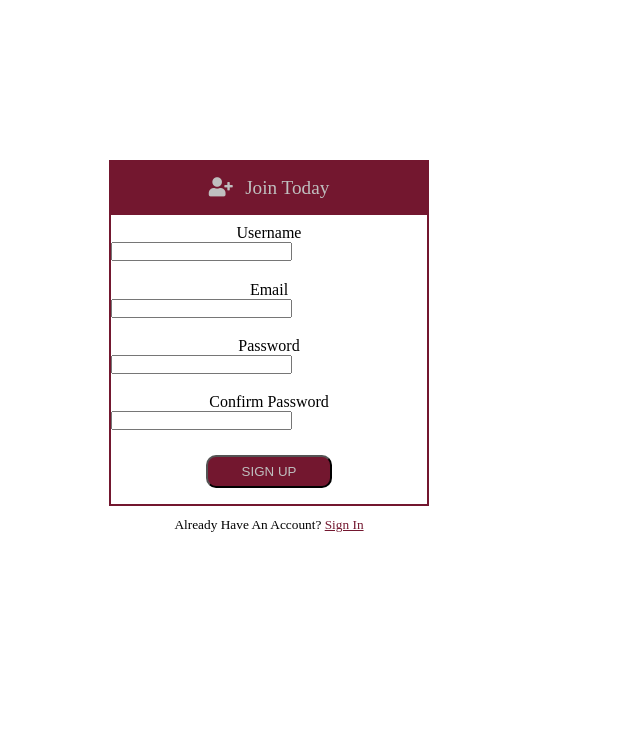
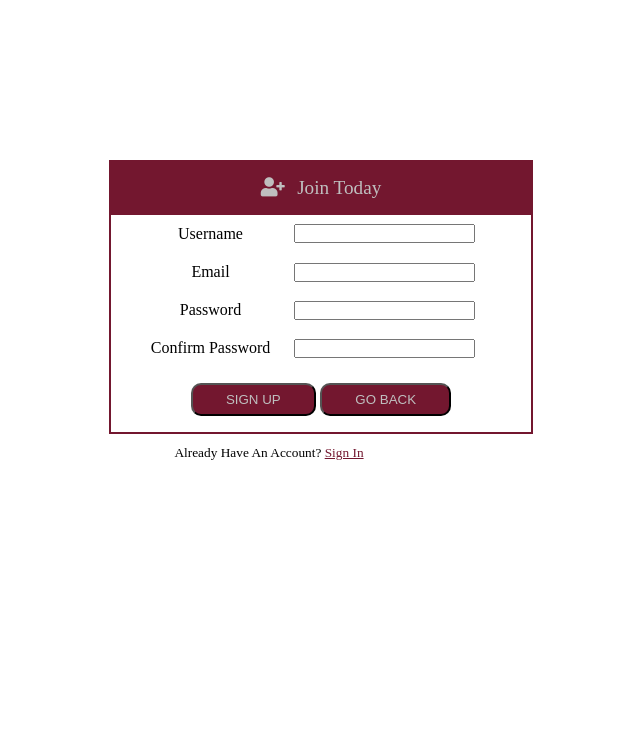
Before and after one commit to marcinchaluda/PRoMan, a Flask app: page /register in a window 1280 px wide. Shown: the top 746 px of the page, without its empty margins (371-1011 px from the left). Before the commit the page ends 532 px from the top, so only its background shows below. Run offline with Flask 2, Linux system fonts and the light colour scheme; parts of the project's set-up code (start-up, migrations or seed data) failed here and were passed over; some libraries are stand-ins or nearby versions; some web fonts are replaced.

Commit message:
add go back button

```diff
--- a/static/css/main.css
+++ b/static/css/main.css
@@ -51,6 +51,7 @@
 
 .header a.btn-user {
     margin: 0 1em 0 0;
+    min-width: 80px;
 }
 
 .board-container li a {
@@ -218,7 +219,7 @@ footer {
 .content-section {
     border: 2px solid #73172F;
     max-width: 25vw;
-    min-width: 20vw;
+    min-width: 420px;
 }
 
 legend {
@@ -260,7 +261,7 @@ legend {
     text-align: center;
 }
 
-.submit-btn, .register-btn {
+.submit-btn, .register-btn, .go-back-btn {
     background-color: #73172F;
     color: #BFBFBF;
     padding: 0.5em 2.5em;
@@ -268,8 +269,10 @@ legend {
     border-radius: 10px;
     cursor: pointer;
 }
-
-.submit-btn:hover, .register-btn:hover {
+.go-back-btn {
+    text-decoration: none;
+}
+.submit-btn:hover, .register-btn:hover, .go-back-btn:hover {
     background-color: #BFBFBF;
     color: #73172F;
 }
--- a/static/js/main.js
+++ b/static/js/main.js
@@ -9,6 +9,7 @@ function init() {
             modalsInit();
             setTimeout(() => dragAndDropHandler.init(), 500);
         });
+    dom.handleFormButtons();
 }
 
 init();
--- a/templates/login.html
+++ b/templates/login.html
@@ -9,6 +9,7 @@
     <link rel="stylesheet" href="https://use.fontawesome.com/releases/v5.12.1/css/all.css" crossorigin="anonymous">
     <link href="https://fonts.googleapis.com/css2?family=Contrail+One&display=swap" rel="stylesheet">
     <link rel="stylesheet" href="static/css/main.css">
+    <script type="module" src="{{ url_for('static', filename='js/main.js') }}" defer></script>
 </head>
 <body>
 <div class="form-container flex-column">
@@ -56,6 +57,7 @@
             </div>
             <div class="submit-group">
                 {{ form.submit(class='submit-btn') }}
+                <button class="go-back-btn" onclick="location.href = document.referrer; return false;">Go Back</button>
             </div>
         </form>
     </div>
--- a/templates/register.html
+++ b/templates/register.html
@@ -9,6 +9,7 @@
     <link rel="stylesheet" href="https://use.fontawesome.com/releases/v5.12.1/css/all.css" crossorigin="anonymous">
     <link href="https://fonts.googleapis.com/css2?family=Contrail+One&display=swap" rel="stylesheet">
     <link rel="stylesheet" href="static/css/main.css">
+    <script type="module" src="{{ url_for('static', filename='js/main.js') }}" defer></script>
 </head>
 <body>
 <div class="form-container flex-column">
@@ -73,6 +74,7 @@
             </div>
             <div class="submit-group">
                 {{ form.submit(class='register-btn') }}
+                <button class="go-back-btn" onclick="location.href = document.referrer; return false;">Go Back</button>
             </div>
         </form>
     </div>
```
